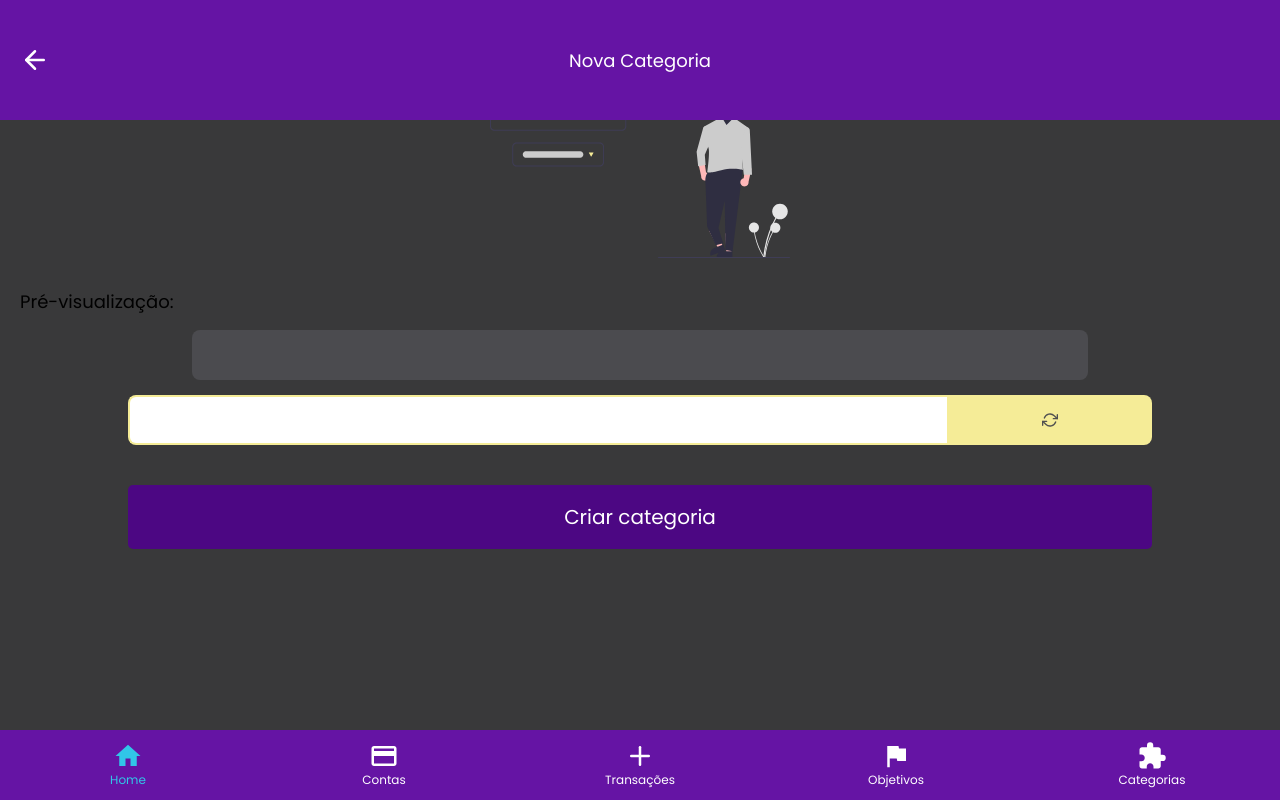
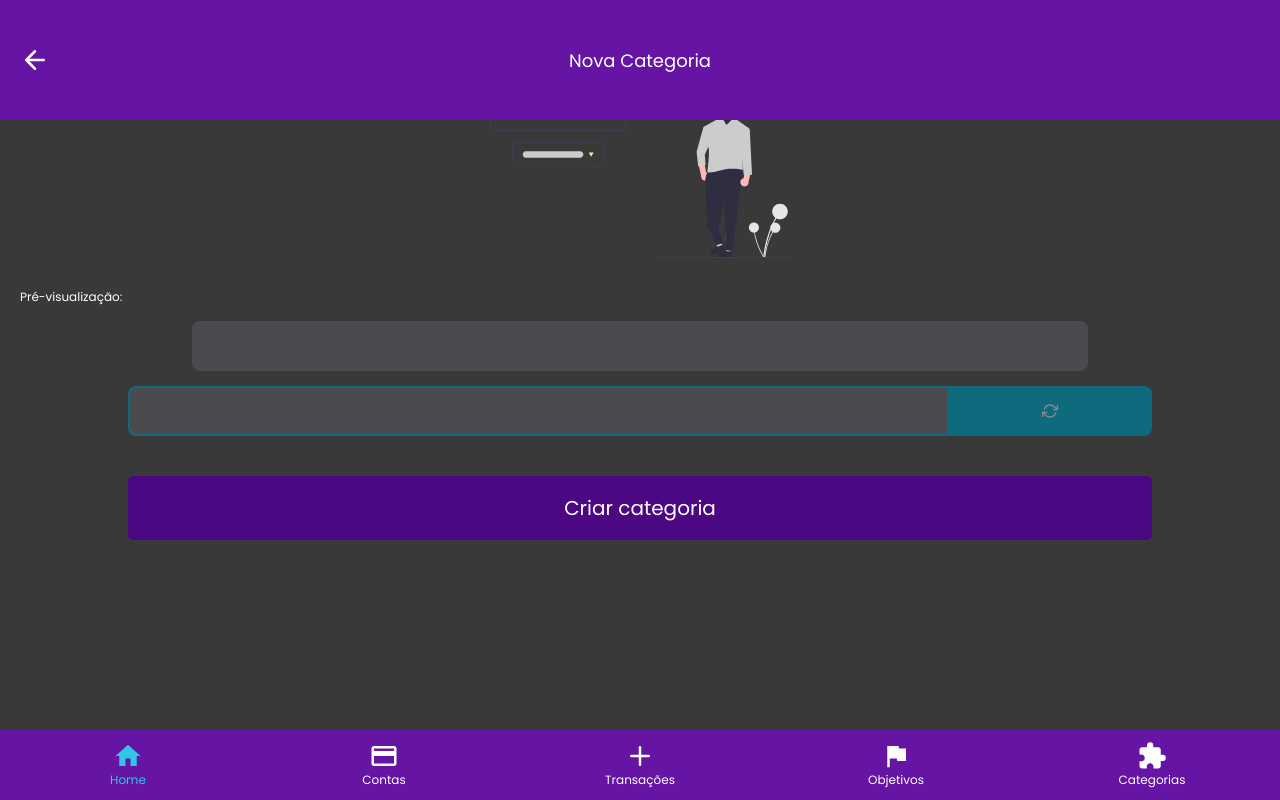
Before and after one commit to fellipe-araujo/Finance, a React (Create React App) app in the folder web/: page /categories/create in a window 1280 px wide. Built offline with nearby package versions, Linux system fonts and the light colour scheme; no server answers; sample sign-in values are in the browser's storage.

Commit message:
#58 Refactored generate category component.

```diff
--- a/web/src/components/GenerateCategory/index.tsx
+++ b/web/src/components/GenerateCategory/index.tsx
@@ -1,8 +1,18 @@
-import { Container, Input, ButtonGenerate } from "./styles";
-import { FiRefreshCw } from "react-icons/fi";
-import CategoryCard from "../../components/CategoryCard";
-import { randomColor } from "../../utils/generateColor";
-import { colors } from "../../styles/colors";
+import {
+  Container,
+  Label,
+  CategoryBox,
+  GenerateCategoryBox,
+  Input,
+  ButtonGenerate,
+} from './styles';
+
+import { FiRefreshCw } from 'react-icons/fi';
+
+import CategoryCard from '../../components/CategoryCard';
+
+import { randomColor } from '../../utils/generateColor';
+import theme from '../../styles/theme';
 
 interface GenerateCategoryProps {
   newName: string;
@@ -26,17 +36,19 @@ const GenerateCategory = ({
 
   return (
     <Container>
-      <h1 className="generate-category-title">Pré-visualização:</h1>
-      <div className="category-card-container">
+      <Label className="generate-category-title">Pré-visualização:</Label>
+
+      <CategoryBox className="category-card-container">
         <CategoryCard name={oldName} color={newColor} />
-      </div>
+      </CategoryBox>
 
-      <div className="generate-category-input-group">
+      <GenerateCategoryBox className="generate-category-input-group">
         <Input value={newName} onChange={(e) => newNameSet(e.target.value)} />
+
         <ButtonGenerate onClick={handleGenerateColor}>
-          <FiRefreshCw size={16} color={colors.grayLight} />
+          <FiRefreshCw size={16} color={theme.colors.grayLight} />
         </ButtonGenerate>
-      </div>
+      </GenerateCategoryBox>
     </Container>
   );
 };
--- a/web/src/components/GenerateCategory/styles.ts
+++ b/web/src/components/GenerateCategory/styles.ts
@@ -1,5 +1,4 @@
 import styled from "styled-components";
-import { colors } from "../../styles/colors";
 
 const Container = styled.div`
   width: 100%;
@@ -9,37 +8,38 @@ const Container = styled.div`
   flex-direction: column;
   justify-content: center;
   align-items: center;
+`;
 
-  .generate-category-title {
+const Label = styled.h2`
   align-self: flex-start;
   margin-left: 2rem;
-    font-size: 1.8rem;
-  }
+  color: ${({ theme }) => theme.colors.white};
+  font-size: ${({ theme }) => theme.fonts.size.subTitle};
+`;
 
-  .category-card-container {
+const CategoryBox = styled.div`
   width: 70%;
-  }
+`;
 
-  .generate-category-input-group {
+const GenerateCategoryBox = styled.div`
   width: 80%;
   height: 5rem;
   margin-top: 10;
 
   display: flex;
   flex-direction: row;
-  }
 `;
 
 const Input = styled.input`
   width: 80%;
   height: 100%;
-  background-color: ${colors.white};
+  background-color: ${({ theme }) => theme.colors.grayMedium};
   border-top-left-radius: 0.8rem;
   border-bottom-left-radius: 0.8rem;
-  border: 0.2rem solid ${colors.categoryDark};
+  border: 0.2rem solid ${({ theme }) => theme.colors.artifactDark};
   border-right-width: 0;
   padding: 0.8rem;
-  color: ${colors.grayMedium};
+  color: ${({ theme }) => theme.colors.grayLight};
 `;
 
 const ButtonGenerate = styled.button`
@@ -47,7 +47,7 @@ const ButtonGenerate = styled.button`
   height: 100%;
   align-items: center;
   justify-content: center;
-  background-color: ${colors.categoryDark};
+  background-color: ${({ theme }) => theme.colors.artifactDark};
   border: 0;
   border-top-right-radius: 0.8rem;
   border-bottom-right-radius: 0.8rem;
@@ -57,4 +57,4 @@ const ButtonGenerate = styled.button`
   align-items: center;
 `;
 
-export { Container, Input, ButtonGenerate };
+export { Container, Label, CategoryBox, GenerateCategoryBox, Input, ButtonGenerate };
```
Lines whose indentation alone changed are shown as unchanged.
